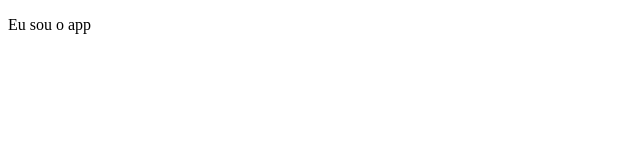
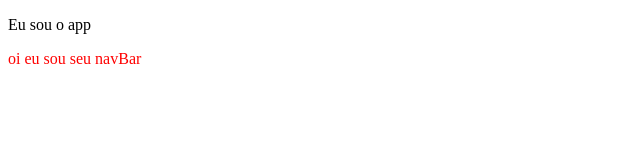
Before and after one commit to malves224/ClewsatWebSite, a React (Create React App) app: page / in a window 1280 px wide. Shown: the top 160 px of the page, without its empty margins (0-640 px from the left). Built offline with nearby package versions, Linux system fonts and the light colour scheme.

Commit message:
add componente NavBar e o seu css a fim de teste

```diff
--- a/src/App.js
+++ b/src/App.js
@@ -1,10 +1,12 @@
 import React from 'react'
+import NavBar from './sectionsComponents/NavBar';
 
 function App() {
   return (
     <div className="App">
       <div>
         <p>Eu sou o app</p>
+        <NavBar />
       </div>
     </div>
   );
--- /dev/null
+++ b/src/sectionsComponents/NavBar.jsx
@@ -0,0 +1,14 @@
+import React, { Component } from 'react';
+import './css/navBar.css';
+
+class NavBar extends Component {
+  render() {
+    return (
+      <div>
+        <p className='teste'> oi eu sou seu navBar </p>
+      </div>
+    )
+  }
+}
+
+export default NavBar
--- /dev/null
+++ b/src/sectionsComponents/css/navBar.css
@@ -0,0 +1,3 @@
+.teste {
+    color: red;
+}
```
